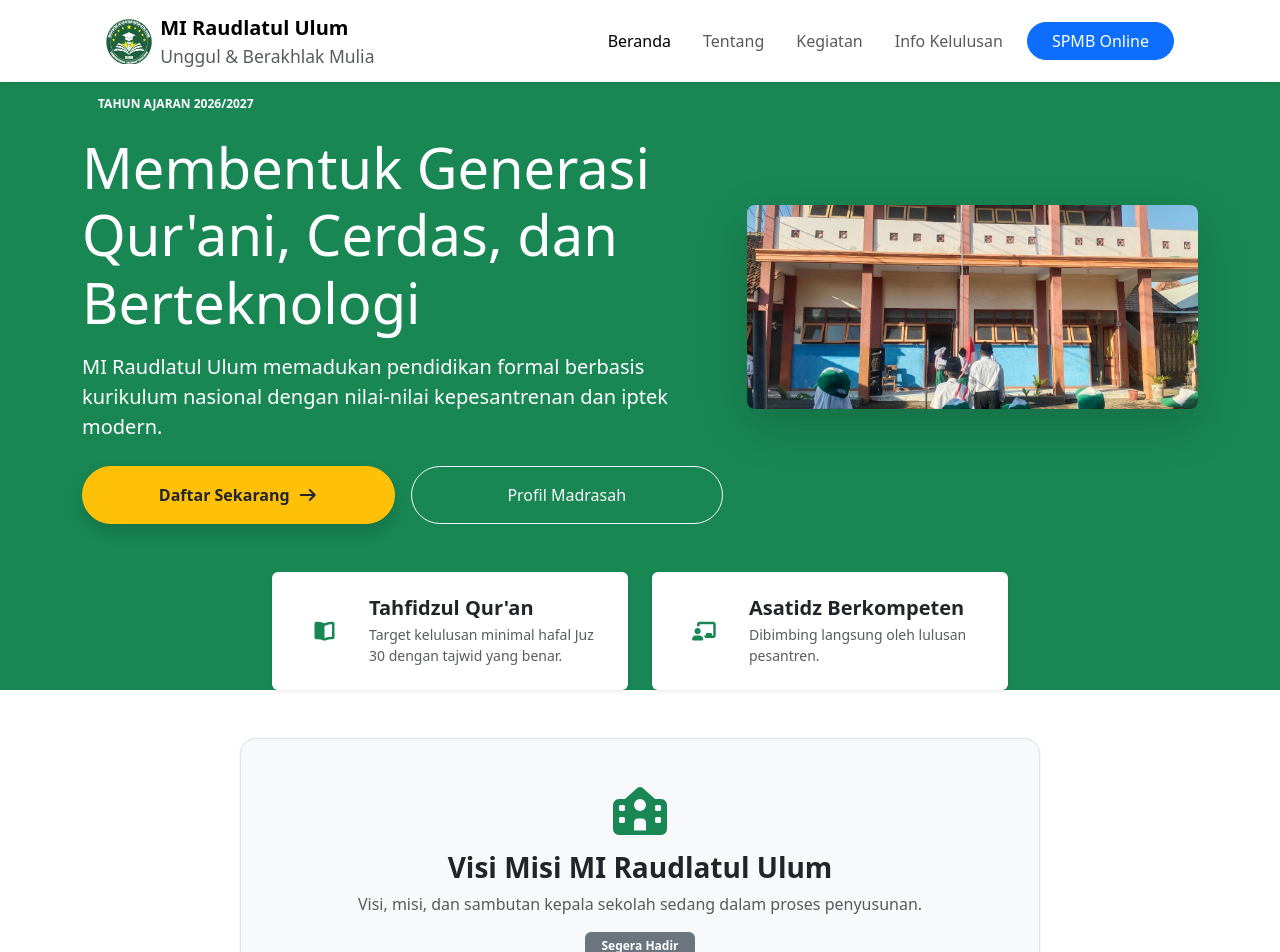
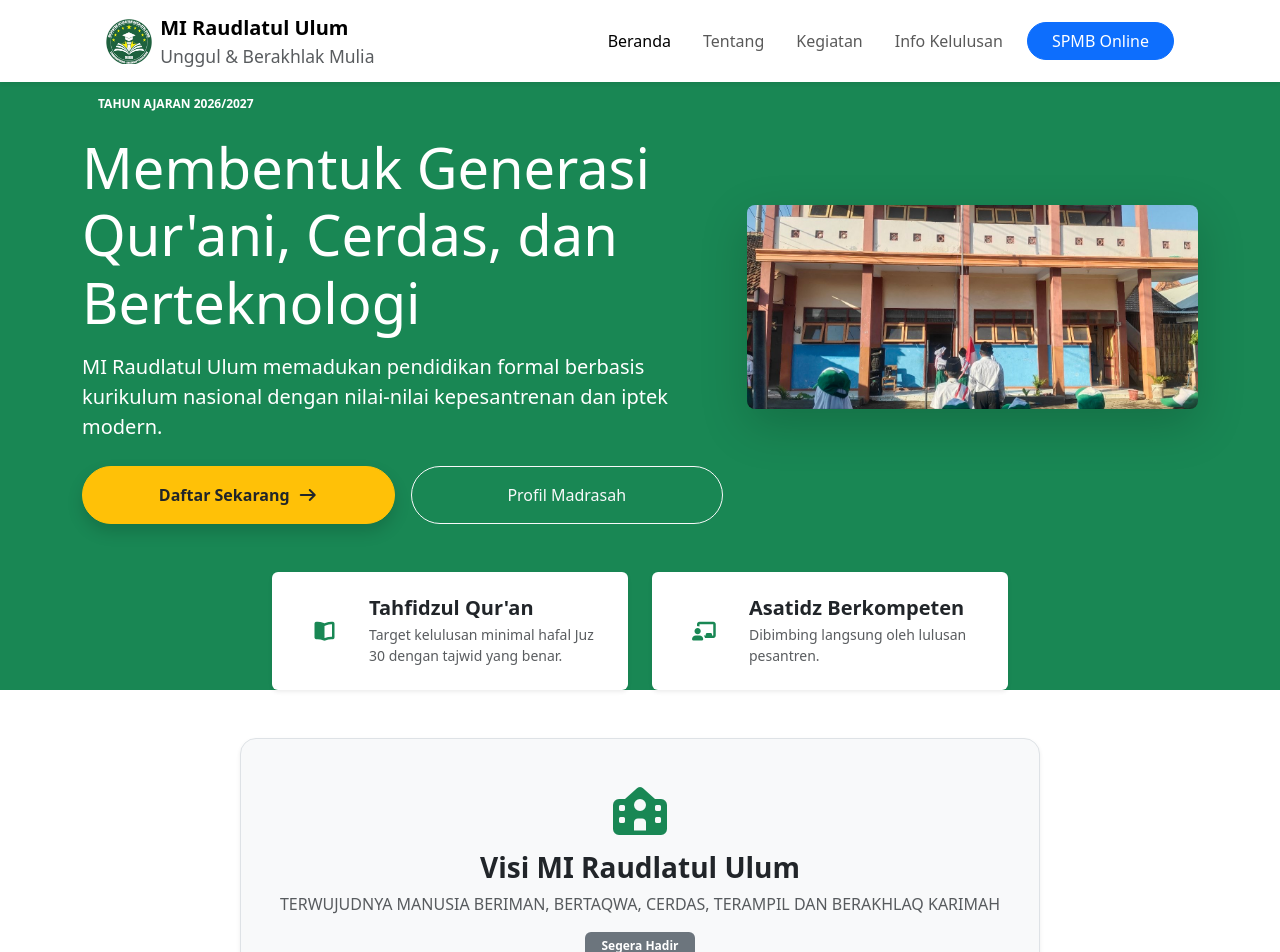
Before and after one commit to robbysyamsuddin/web_mi, a Vue app: page / in a window 1280 px wide. Shown: the top 952 px of the page. Built offline with nearby package versions, Linux system fonts and the light colour scheme.

Commit message:
fix: repair key script in package json, homeview and vite

```diff
--- a/src/views/LandingPage/TentangKami.vue
+++ b/src/views/LandingPage/TentangKami.vue
@@ -2,8 +2,8 @@
   <section id="tentang" class="py-5 bg-white text-center">
     <div class="container py-5 border rounded-4 bg-light shadow-sm" style="max-width: 800px;">
       <i class="fas fa-school text-success fa-3x mb-3"></i>
-      <h3 class="fw-bold text-dark">Visi Misi MI Raudlatul Ulum</h3>
-      <p class="text-muted m-0">Visi, misi, dan sambutan kepala sekolah sedang dalam proses penyusunan.</p>
+      <h3 class="fw-bold text-dark">Visi MI Raudlatul Ulum</h3>
+      <p class="text-muted m-0">TERWUJUDNYA MANUSIA BERIMAN, BERTAQWA, CERDAS, TERAMPIL DAN BERAKHLAQ KARIMAH </p>
       <span class="badge bg-secondary text-white mt-3 px-3 py-2">Segera Hadir</span>
     </div>
   </section>
--- a/vite.config.ts
+++ b/vite.config.ts
@@ -3,5 +3,6 @@ import vue from '@vitejs/plugin-vue'
 
 // https://vite.dev/config/
 export default defineConfig({
+  base: '/web-mi/',
   plugins: [vue()],
 })
```
